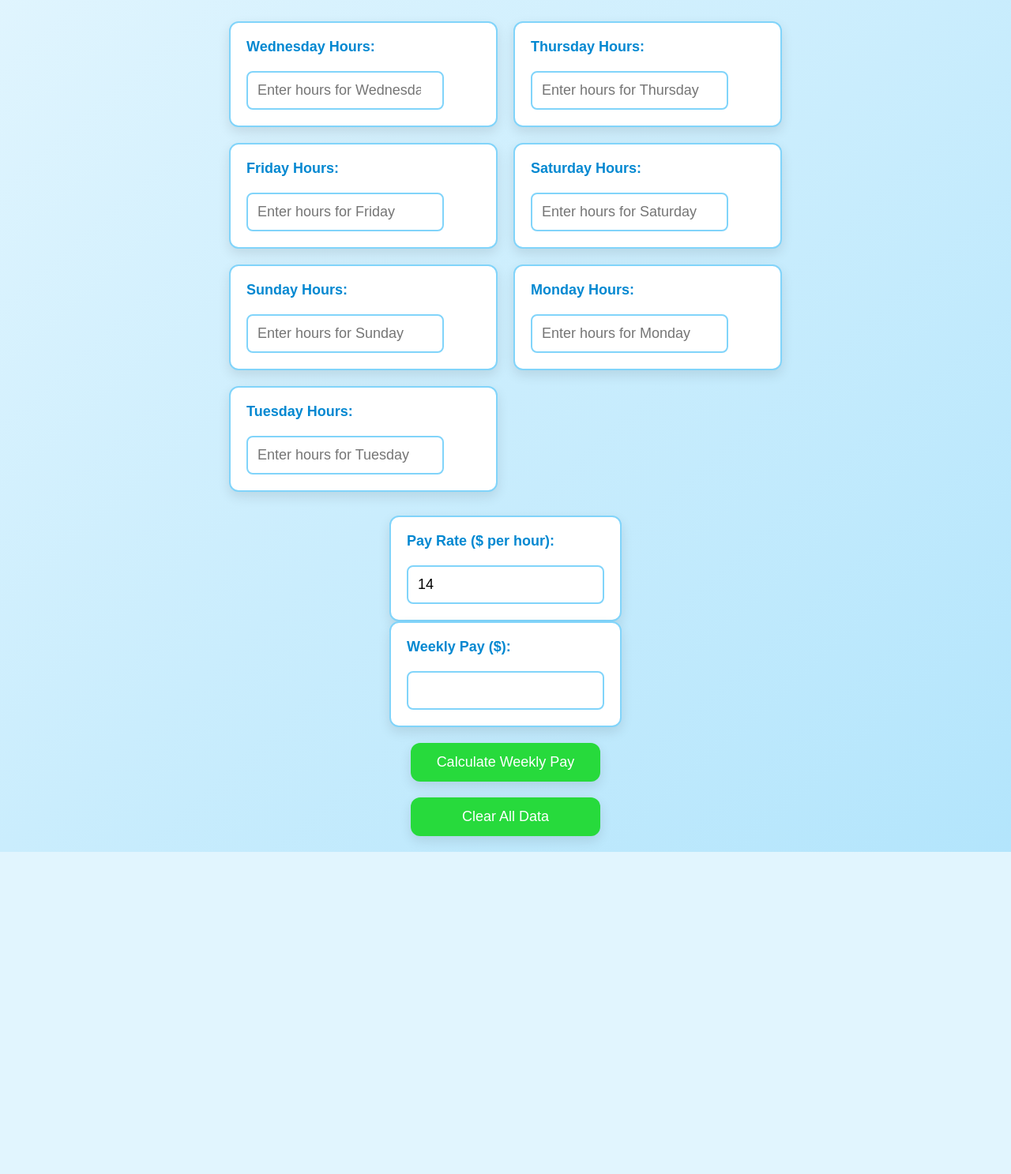
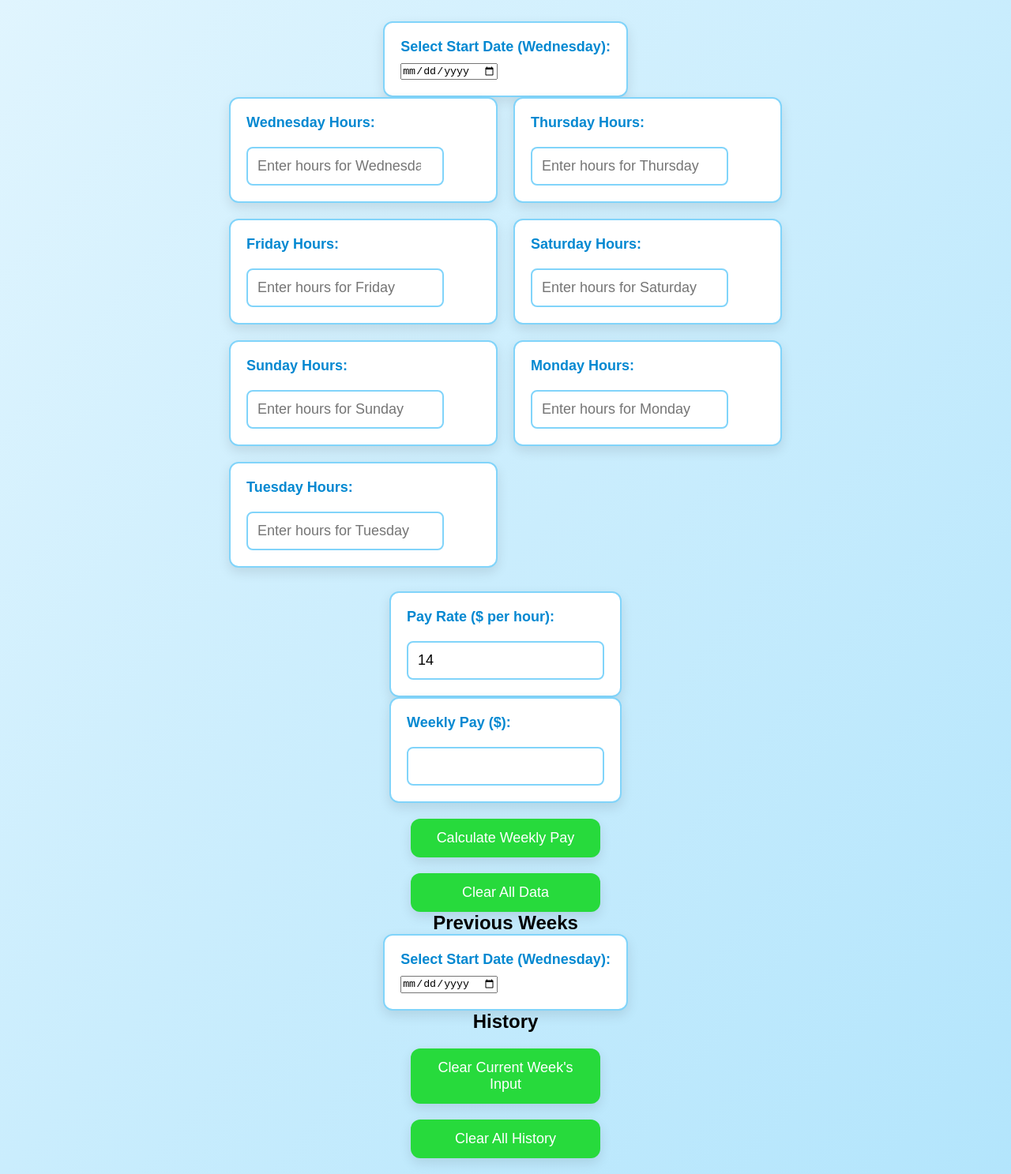
Before and after one commit to bibekraj99/weekly-pay-tracker, a plain HTML site: page index.html in a window 1280 px wide. Shown: the part 65-1552 px from the top of the page at 79% size. Before the commit the page ends 1144 px from the top, so only its background shows below. Drawn offline with Linux system fonts and the light colour scheme.

Commit message:
Update index.html

```diff
--- a/index.html
+++ b/index.html
@@ -8,6 +8,13 @@
 </head>
 <body>
     <h1>Weekly Pay Tracker</h1>
+
+    <div class="form-group">
+        <label for="startDate">Select Start Date (Wednesday):</label>
+        <input type="date" id="startDate" onchange="updateWeekRange()" />
+    </div>
+
+    <div id="calendar"></div>
 
     <div id="daysContainer"></div>
 
@@ -21,8 +28,37 @@
         <input type="text" id="weeklyPayOutput" readonly>
     </div>
 
-    <button onclick="calculateWeeklyPay()">Calculate Weekly Pay</button>
+    <button class="calculate-pay" onclick="calculateWeeklyPay()">Calculate Weekly Pay</button>
     <button onclick="clearData()">Clear All Data</button>
+
+    <h2>Previous Weeks</h2>
+    <div id="historyContainer"></div>
+
+    <!-- Select Start Date -->
+<div class="form-group">
+    <label for="startDate">Select Start Date (Wednesday):</label>
+    <input type="date" id="startDate" onchange="updateWeekRange()">
+</div>
+
+<!-- Calendar Display -->
+<div id="calendar"></div>
+
+<!-- History Section -->
+<h2>History</h2>
+<div id="historyContainer"></div>
+
+<!-- Detailed View -->
+<div id="detailsContainer"></div>
+
+<!-- Clear current week's input -->
+<button onclick="clearData()">Clear Current Week's Input</button>
+
+<!-- Clear all history -->
+<button onclick="clearAllHistory()">Clear All History</button>
+
+
+
+
 
     <script src="script.js"></script>
 </body>
```
